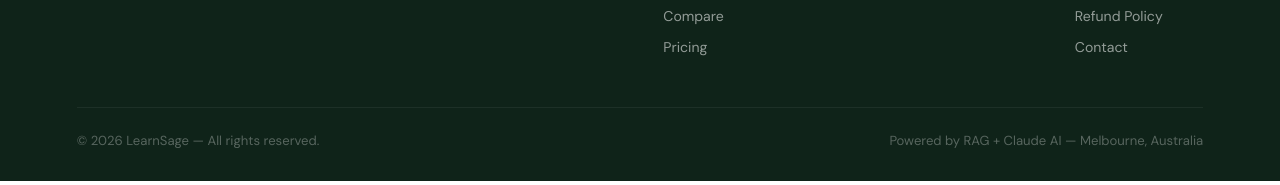
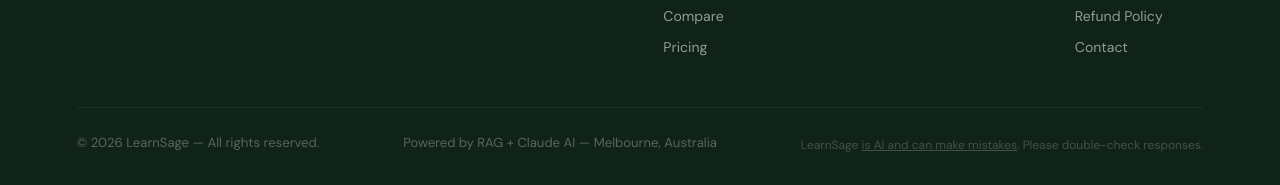
Before and after one commit to vpichandi/learnsage-website, a plain HTML site: page index.html in a window 1280 px wide. Shown: the part 7787-7972 px from the top of the page. Drawn offline with nearby package versions, Linux system fonts and the light colour scheme.

Commit message:
cosmetic: add AI disclaimer to footer

```diff
--- a/index.html
+++ b/index.html
@@ -1257,6 +1257,7 @@
   <div class="footer-bottom">
     <p>© 2026 LearnSage — All rights reserved.</p>
     <p>Powered by RAG + Claude AI — Melbourne, Australia</p>
+    <p style="font-size:0.75rem; opacity:0.7; margin-top:0.3rem;">LearnSage <a href="https://support.anthropic.com/en/articles/8525154-claude-is-providing-incorrect-or-misleading-responses-what-s-going-on" target="_blank" rel="noopener" style="color:inherit; text-decoration:underline;">is AI and can make mistakes</a>. Please double-check responses.</p>
   </div>
 </footer>
 
```
